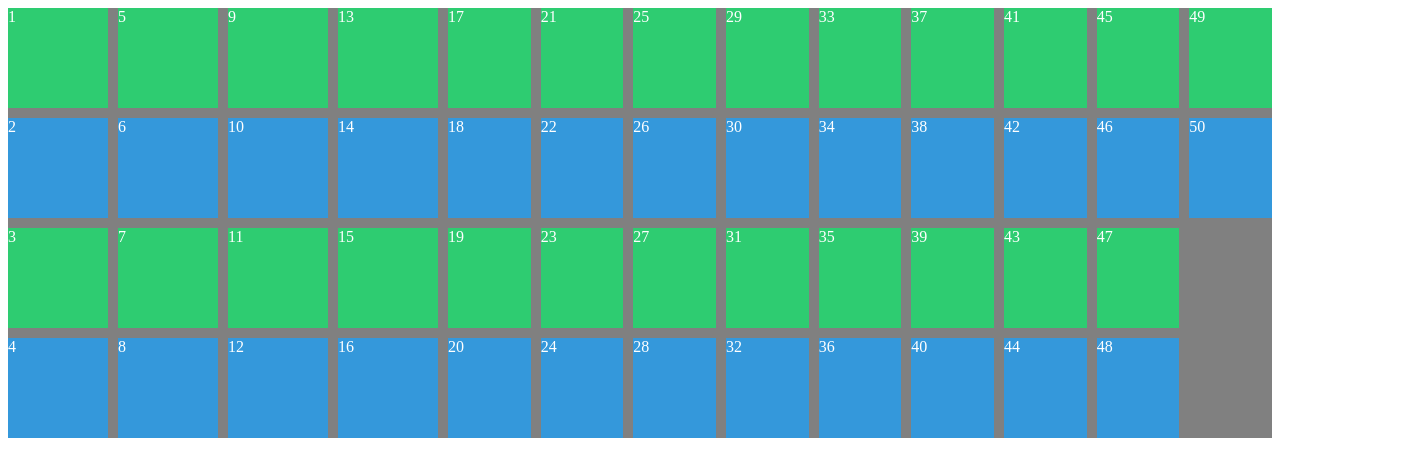
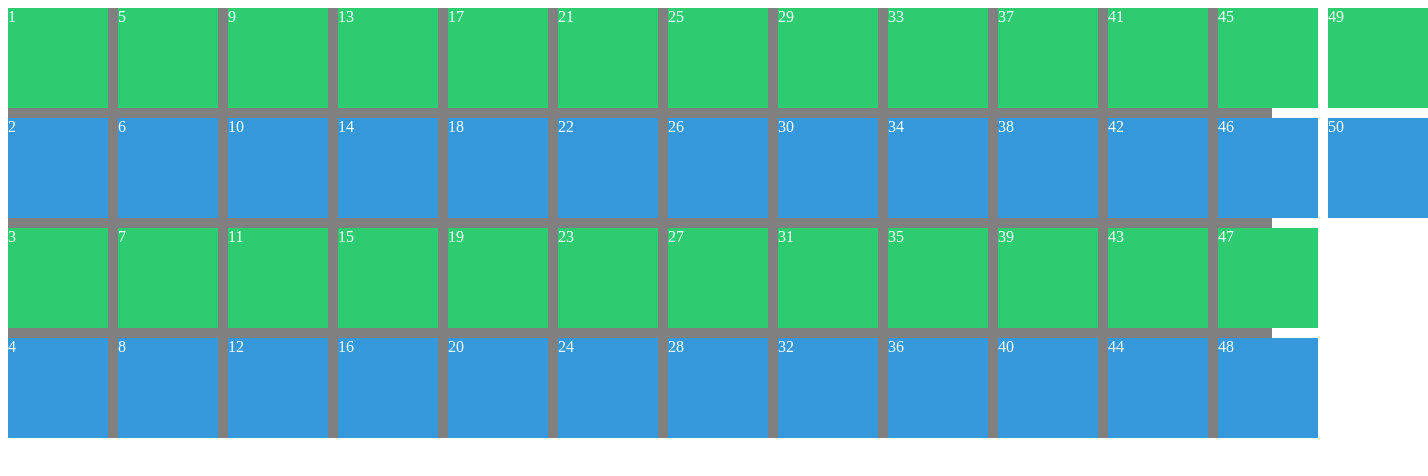
Before and after one commit to DoubleS-Lee/scss-masterclass, a plain HTML site: page index.html in a window 1280 px wide. Shown: the whole page, 1428 px wide, since content can reach past the window. Drawn offline with Linux system fonts and the light colour scheme.

Commit message:
2.11:grid-auto-columns 적용

```diff
--- a/styles.css
+++ b/styles.css
@@ -6,6 +6,7 @@
   grid-template-columns: repeat(4, 100px);
   grid-template-rows: repeat(4, 100px);
   grid-auto-flow: column;
+  grid-auto-columns: 100px;
 }
 
 .item:nth-child(odd) {
```
